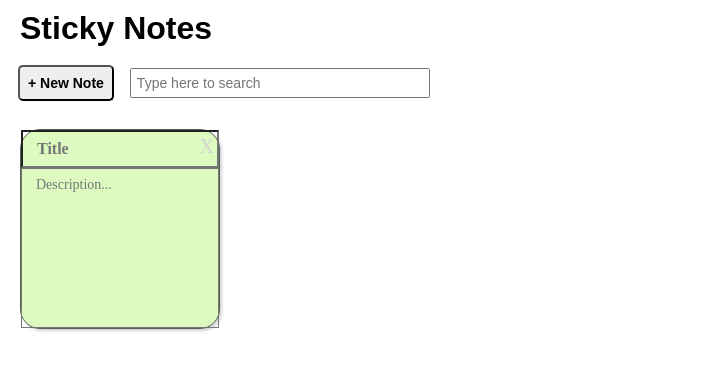
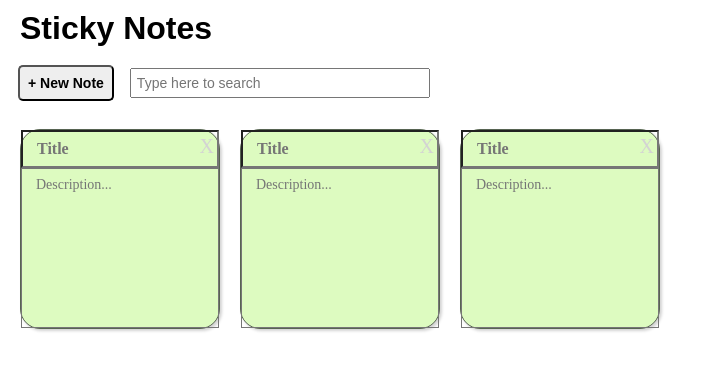
Before and after one commit to Mr-Luka/sticky-notes, a React (Create React App) app: page / in a window 1280 px wide. Shown: the top 370 px of the page, without its empty margins (0-708 px from the left). Built offline with nearby package versions, Linux system fonts and the light colour scheme.

Commit message:
passing props and rendering notes elements

```diff
--- a/src/App.js
+++ b/src/App.js
@@ -32,8 +32,8 @@
 
         return (
           <div>
-            <Header/>
-            <NotesList/>
+            <Header searchText={this.state.searchText}/>
+            <NotesList notes={this.state.notes}/>
           </div>
         );
     }
--- a/src/NotesList.js
+++ b/src/NotesList.js
@@ -2,11 +2,13 @@
 import Note from "./Note.js"
 
 
-const NotesList = () => (
-
+const NotesList = (props) =>{
+    const renderNote = note => <Note note={note} key={note.id}/>
+    const noteElements = props.notes.map(renderNote);
+return (
     <ul className="notes-list">
-        <Note/>
+        {noteElements}
     </ul>
 )
-
+}
 export default NotesList;
```
